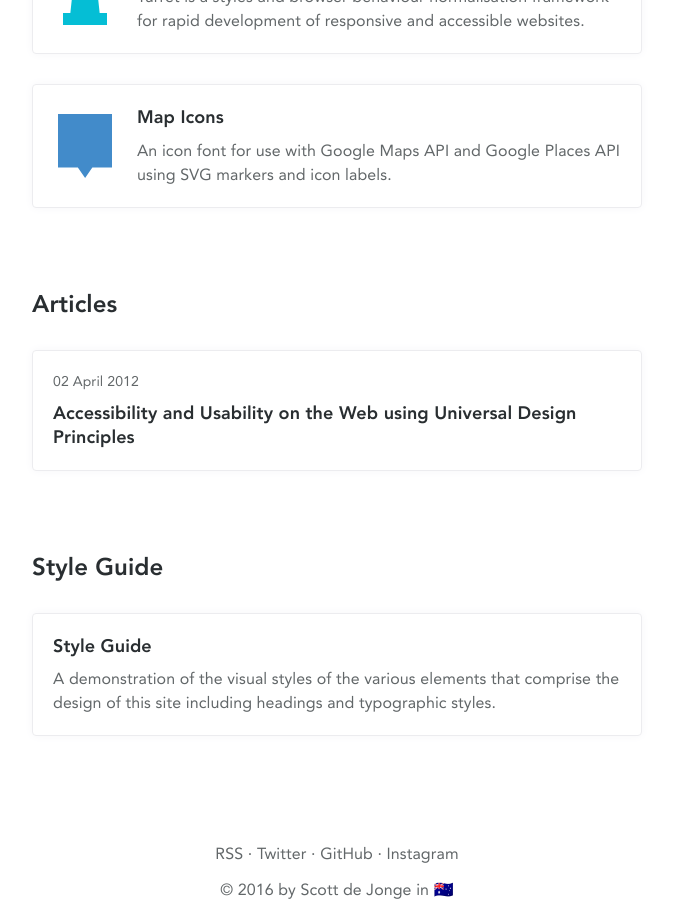
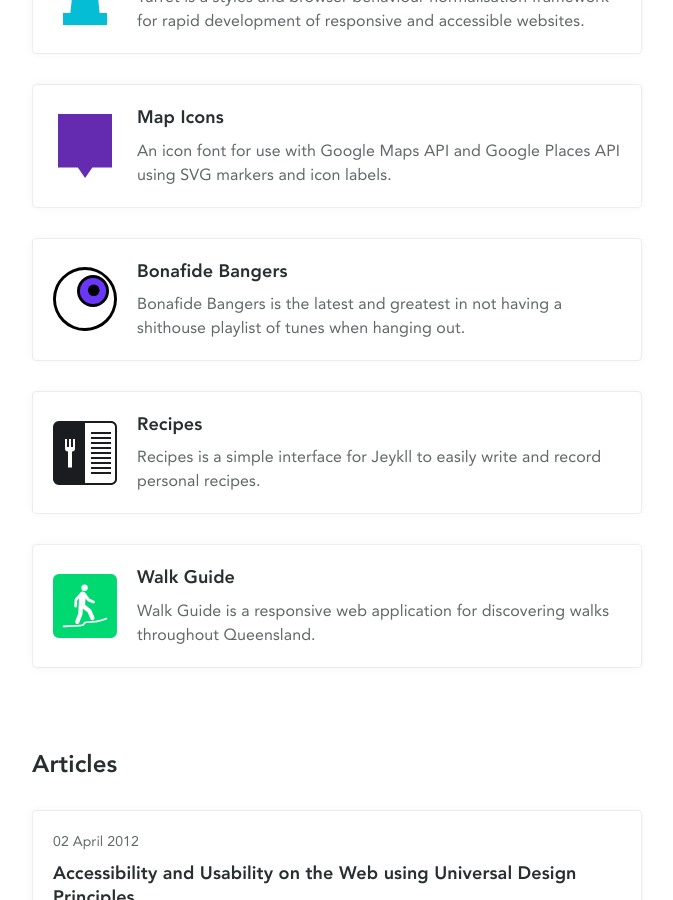
Before and after one commit to scottdejonge/scottdejonge.github.io, a Jekyll site: the page built from index.html, in a window 1280 px wide and 900 px high, scrolled down 1241 px. Shown: the whole window, without its empty margins (303-976 px from the left). Built offline with Jekyll 4.4.1, drawn with Linux system fonts in a browser that asks for light colours.

Commit message:
Added Projects and Optimised SVGs

```diff
--- a/index.html
+++ b/index.html
@@ -40,6 +40,37 @@
 			</div>
 		</a>
 
+		<a class="post post-flex" href="http://bonafidebangers.com/">
+			<figure class="post-image">
+				<img src="assets/projects/bonafide-bangers.svg" alt="Bonafide Bangers">
+			</figure>
+			<div class="post-inner">
+				<h2 class="post-title">Bonafide Bangers</h2>
+				<p class="post-summary">Bonafide Bangers is the latest and greatest in not having a shithouse playlist of tunes when hanging out.</p>
+			</div>
+		</a>
+
+		<a class="post post-flex" href="http://scottdejonge.github.io/recipes/">
+			<figure class="post-image">
+				<img src="assets/projects/recipes.svg" alt="Recipes">
+			</figure>
+			<div class="post-inner">
+				<h2 class="post-title">Recipes</h2>
+				<p class="post-summary">Recipes is a simple interface for Jeykll to easily write and record personal recipes.</p>
+			</div>
+		</a>
+
+		<a class="post post-flex" href="https://github.com/scottdejonge/walkguide">
+			<figure class="post-image">
+				<img src="assets/projects/walk-guide.svg" alt="Walk Guide">
+			</figure>
+			<div class="post-inner">
+				<h2 class="post-title">Walk Guide</h2>
+				<p class="post-summary">Walk Guide is a responsive web application for discovering walks throughout Queensland.</p>
+			</div>
+		</a>
+
+
 	</div>
 </section>
 
```
Also changed, not shown: assets/projects/bonafide-bangers.svg (added), assets/projects/characters.svg, assets/projects/map-icons.svg, assets/projects/recipes.svg (added), assets/projects/sible.svg, assets/projects/svg-guide.svg, assets/projects/template.svg, assets/projects/turret.svg, assets/projects/walk-guide.svg.
